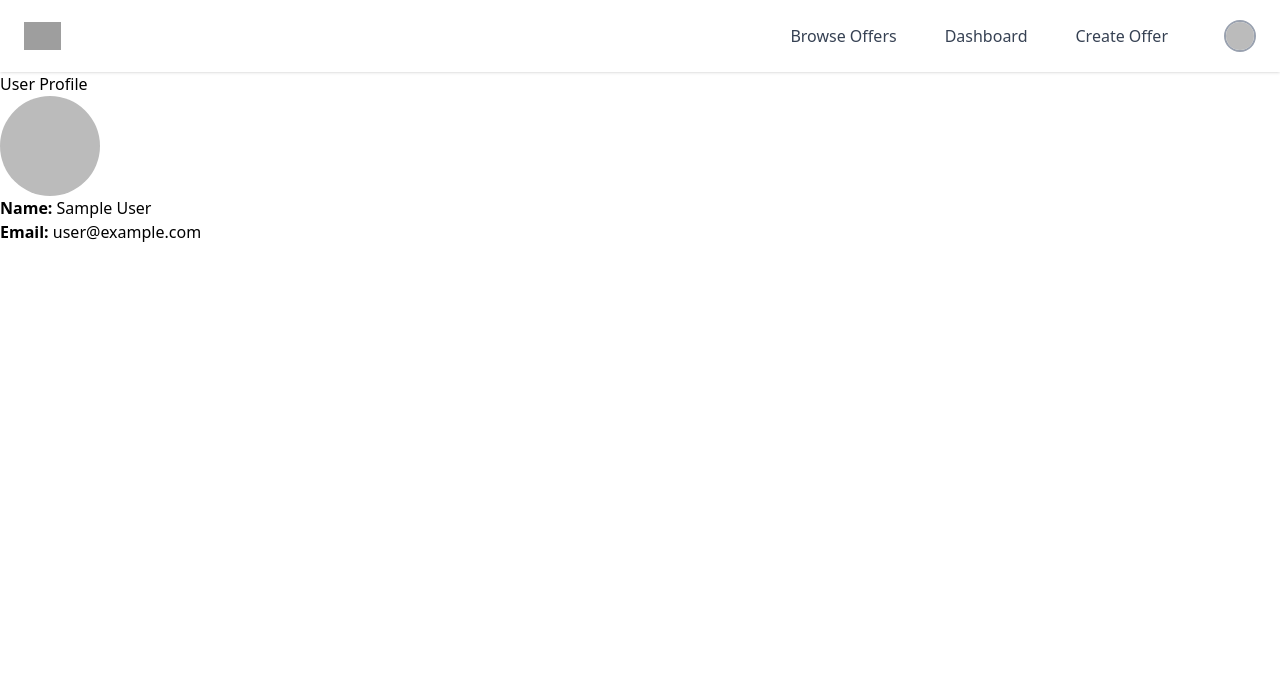
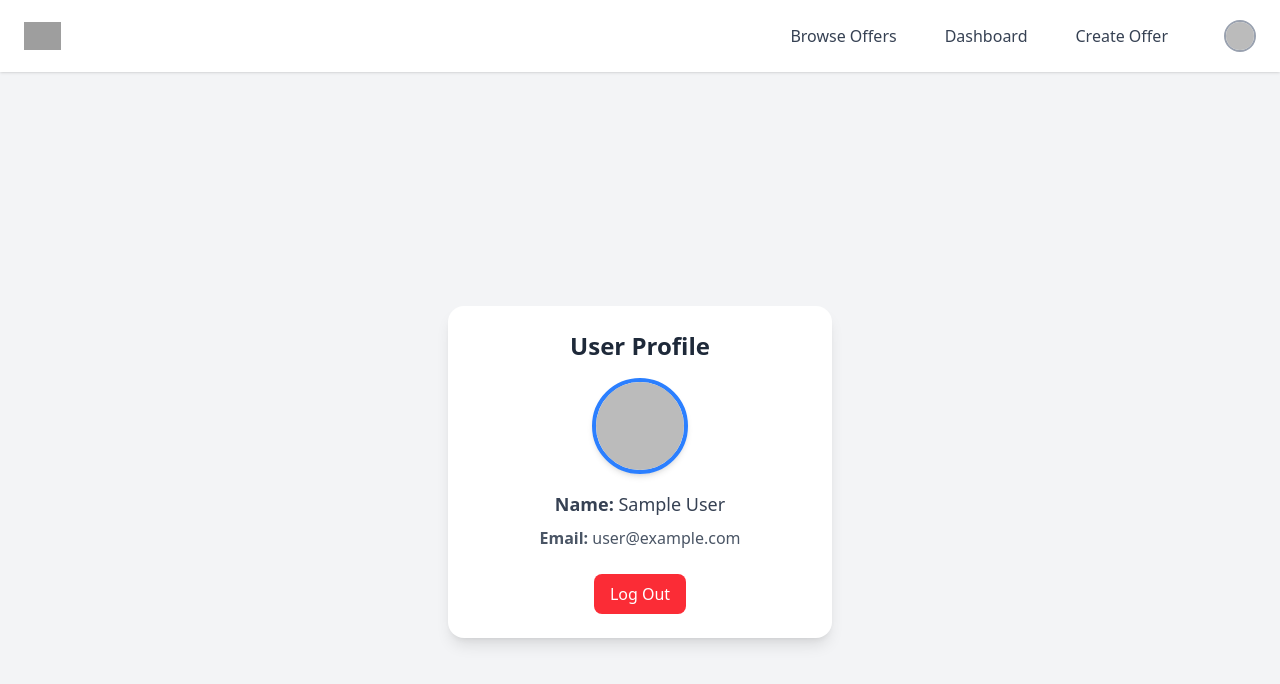
Before and after one commit to michaelljiang/LootFinder, a Vue app in the folder LootFinder/: page /profile in a window 1280 px wide. Shown: the top 684 px of the page. Built offline with nearby package versions, Linux system fonts and the light colour scheme; no server answers; sample sign-in values are in the browser's storage; grey boxes are pictures that could not be loaded.

Commit message:
made user profile page prettier

```diff
--- a/LootFinder/src/views/UserProfile.vue
+++ b/LootFinder/src/views/UserProfile.vue
@@ -1,18 +1,35 @@
 <template>
-    <div class="user-profile" v-if="user">
-      <h1>User Profile</h1>
-      <img :src="user.photoURL" alt="Profile Picture" />
-      <p><strong>Name:</strong> {{ user.displayName }}</p>
-      <p><strong>Email:</strong> {{ user.email }}</p>
+  <div class="flex justify-center items-center min-h-screen bg-gray-100">
+    <div v-if="user" class="bg-white shadow-lg rounded-2xl p-6 w-96 text-center">
+      <h1 class="text-2xl font-semibold text-gray-800 mb-4">User Profile</h1>
+      <img
+        :src="user.photoURL"
+        alt="Profile Picture"
+        class="w-24 h-24 mx-auto rounded-full border-4 border-blue-500 shadow-md"
+      />
+      <div class="mt-4 space-y-2">
+        <p class="text-lg font-medium text-gray-700"><strong>Name:</strong> {{ user.displayName }}</p>
+        <p class="text-gray-600"><strong>Email:</strong> {{ user.email }}</p>
       </div>
-    <div v-else>
+      <button
+        @click="logout"
+        class="mt-6 bg-red-500 text-white px-4 py-2 rounded-lg hover:bg-red-600 transition"
+      >
+        Log Out
+      </button>
+    </div>
+
+    <div v-else class="text-gray-600 text-lg">
       <p>Loading...</p>
+    </div>
   </div>
 </template>
 
+
+
 <script lang="ts">
 import { defineComponent, ref, onMounted } from 'vue';
-  import { getAuth, onAuthStateChanged } from 'firebase/auth';
+import { getAuth, onAuthStateChanged, signOut } from 'firebase/auth';
 
 export default defineComponent({
   name: 'UserProfile',
@@ -20,7 +37,6 @@
     const user = ref<any>(null);
     const auth = getAuth();
 
-      // Listen for changes in authentication state
     onMounted(() => {
       onAuthStateChanged(auth, (currentUser) => {
         if (currentUser) {
@@ -36,15 +52,23 @@
       });
     });
 
-      return { user };
+    const logout = () => {
+      signOut(auth)
+      .then(() => {
+        console.log("User signed out");
+        user.value = null;
+      })
+      .catch((error: unknown) => {
+      if (error instanceof Error) {
+        console.error("Logout error:", error.message);
+      } else {
+        console.error("Logout error:", error);
+      }
+    });
+};
+
+
+    return { user, logout };
   },
 });
 </script>
-
-  <style scoped>
-  .user-profile img {
-    width: 100px;
-    height: 100px;
-    border-radius: 50%;
-  }
-  </style>
```
Lines whose indentation alone changed are shown as unchanged.
